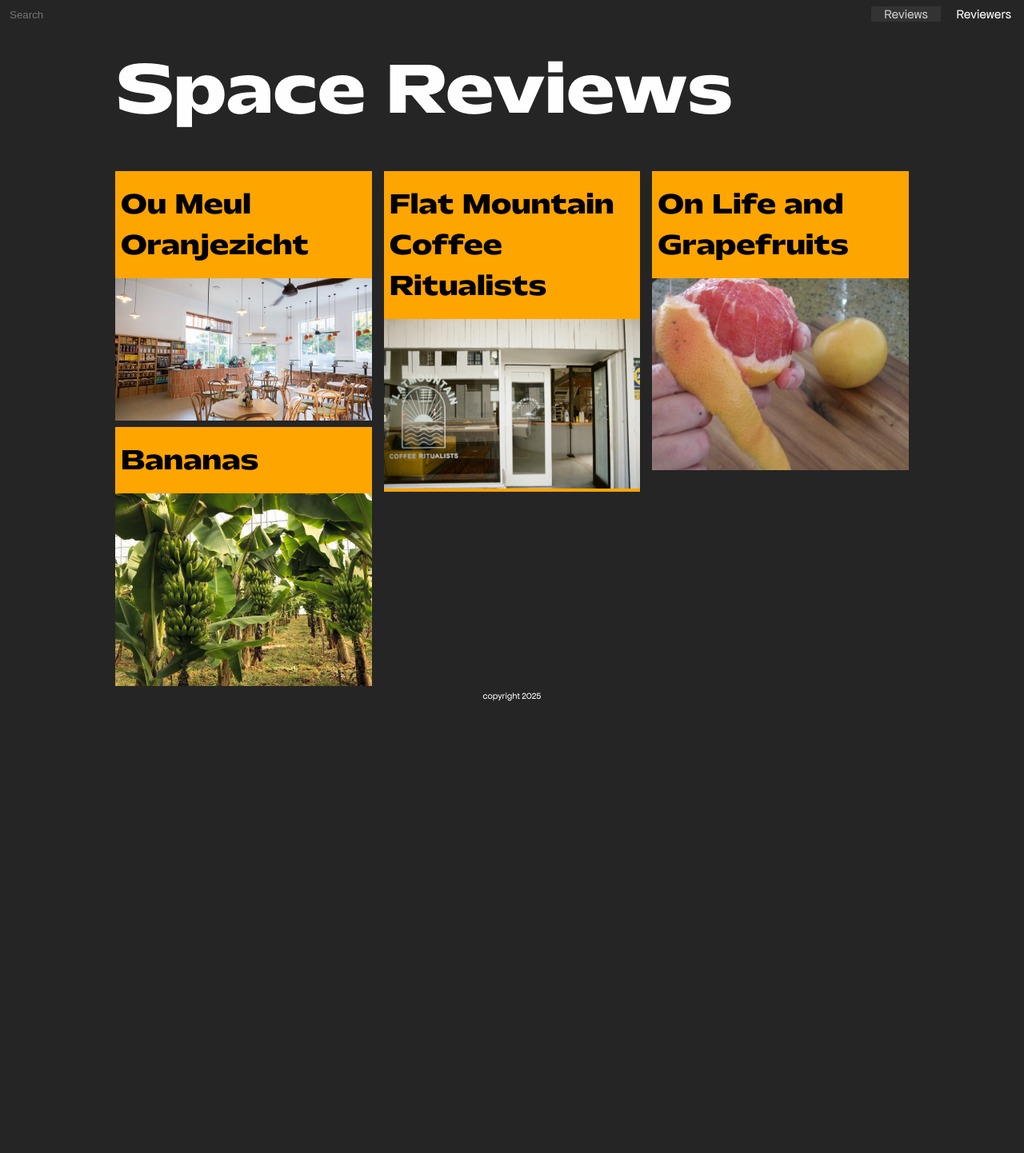
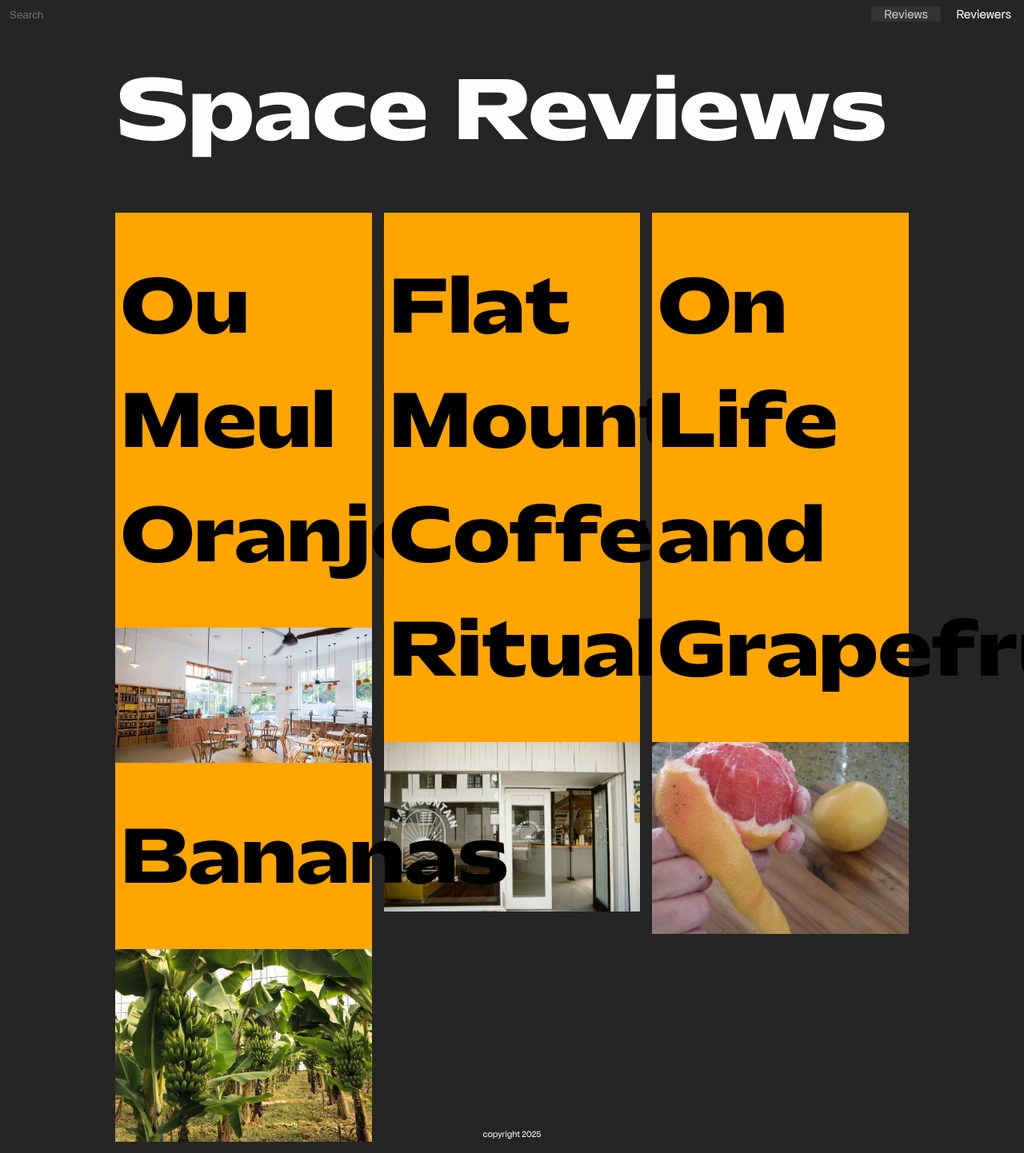
Before and after one commit to KeshetKaridi/spacereviews, a Jekyll site: the page built from index.html, in a window 1280 px wide. Shown: the whole page at 80% size. Built offline with Jekyll 4.4.1, drawn with Linux system fonts in a browser that asks for light colours; before the commit the page ends 900 px from its top, so only the background shows below that.

Commit message:
biiiiig text

```diff
--- a/_sass/main.scss
+++ b/_sass/main.scss
@@ -314,11 +314,11 @@ span.post-meta {
 .content h3 {
   margin-left: 7px;
   color: black;
-  font-size: 2em;
+  font-size: 10vh;
 }
 
 .bigboi {
-  font-size: clamp(16px, 14vw, 80px);
+  font-size: clamp(16px, 14vw, 100px);
 }
 
 //POST PAGE//
```
